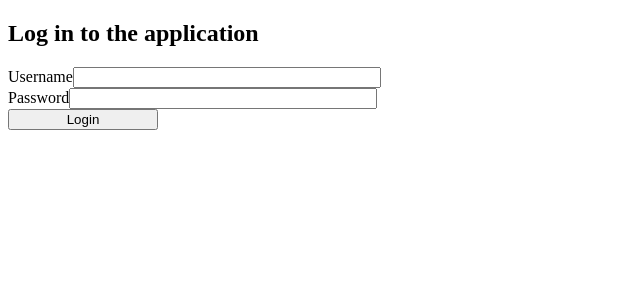
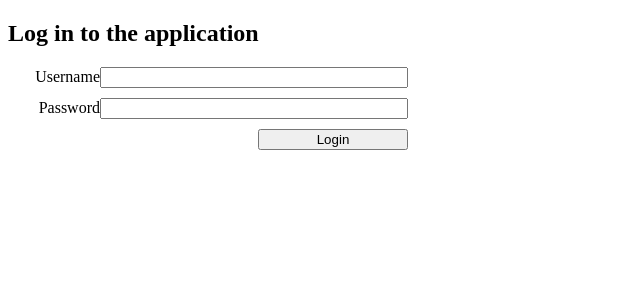
Before and after one commit to virag-ky/FullStackOpen-Part4, a React (Create React App) app in the folder client/: page / in a window 1280 px wide. Shown: the top 300 px of the page, without its empty margins (0-640 px from the left). Built offline with nearby package versions, Linux system fonts and the light colour scheme.

Commit message:
Add basic styling

```diff
--- a/client/src/App.css
+++ b/client/src/App.css
@@ -13,7 +13,7 @@
   font-size: 14px;
 }
 
-#blog-form {
+form {
   display: flex;
   flex-direction: column;
   align-items: flex-end;
@@ -24,12 +24,12 @@
   display: flex;
   justify-content: space-between;
   gap: 20px;
-  margin-bottom: 10px;
   width: 100%;
 }
 
 input {
   width: 300px;
+  margin-bottom: 10px;
 }
 
 button {
```
